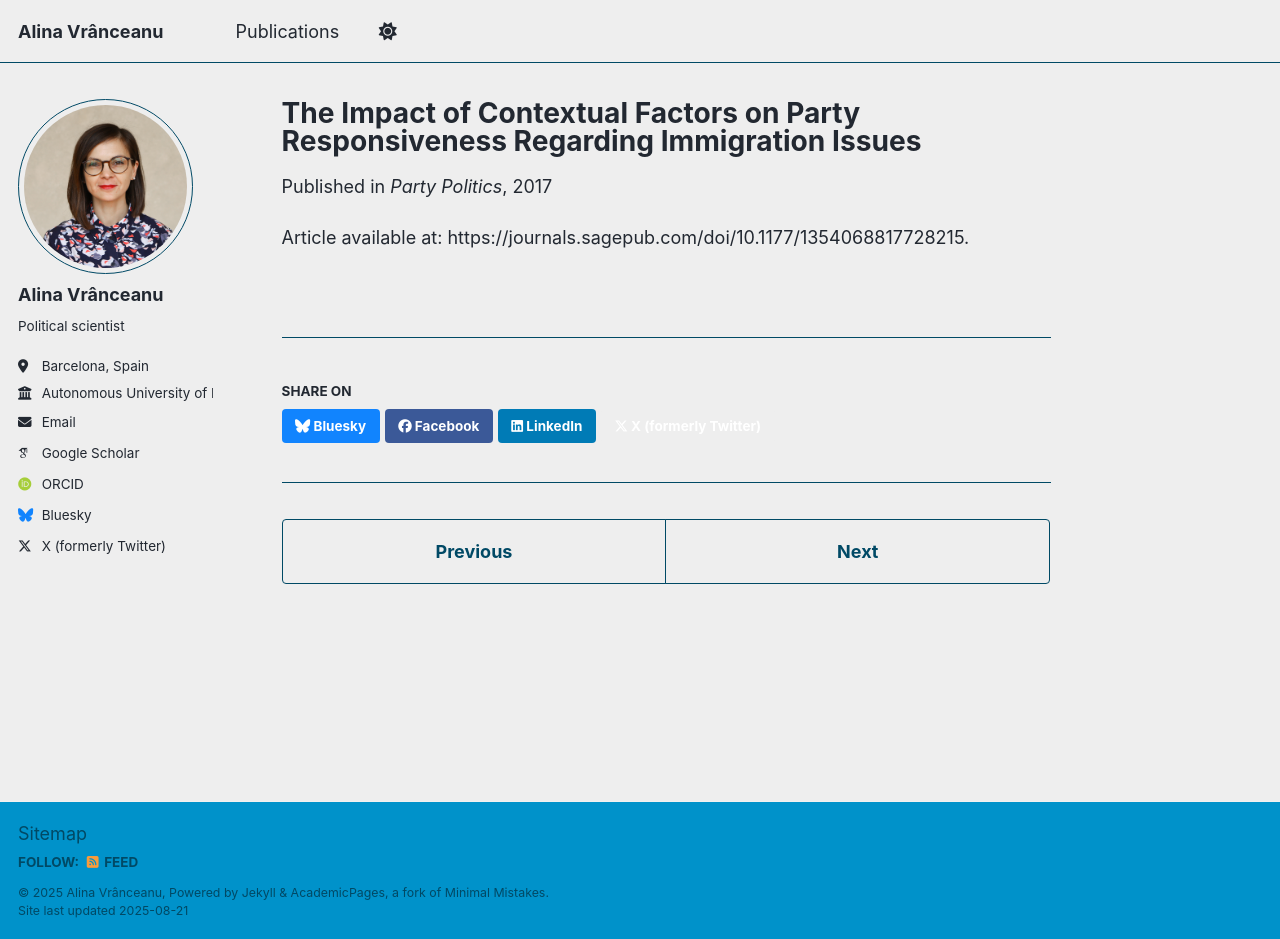
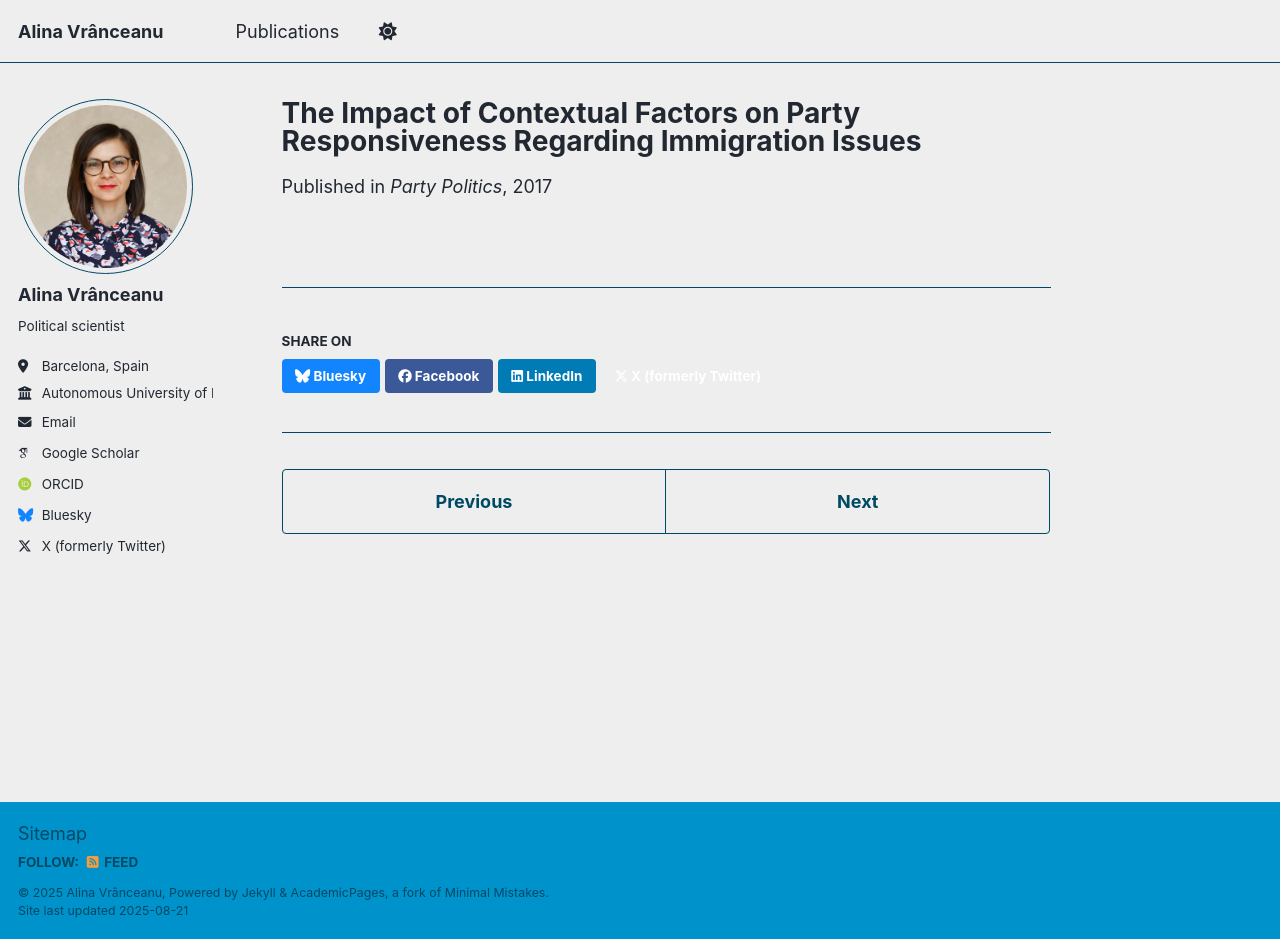
Before and after one commit to alinavranceanu/alinavranceanu.github.io, a Jekyll site: the page built from _publications/2019-Vranceanu-Party-Politics.md, in a window 1280 px wide and 939 px high. Built offline with Jekyll 4.4.1, drawn with Linux system fonts in a browser that asks for light colours; some web fonts are replaced; a script that is not in the unit is left out.

Commit message:
Update 2019-Vranceanu-Party-Politics.md

```diff
--- a/_publications/2019-Vranceanu-Party-Politics.md
+++ b/_publications/2019-Vranceanu-Party-Politics.md
@@ -7,4 +7,3 @@ date: 2017-08-31
 venue: 'Party Politics'
 paperurl: 'https://journals.sagepub.com/doi/10.1177/1354068817728215'
 ---
-Article available at: https://journals.sagepub.com/doi/10.1177/1354068817728215.
```
